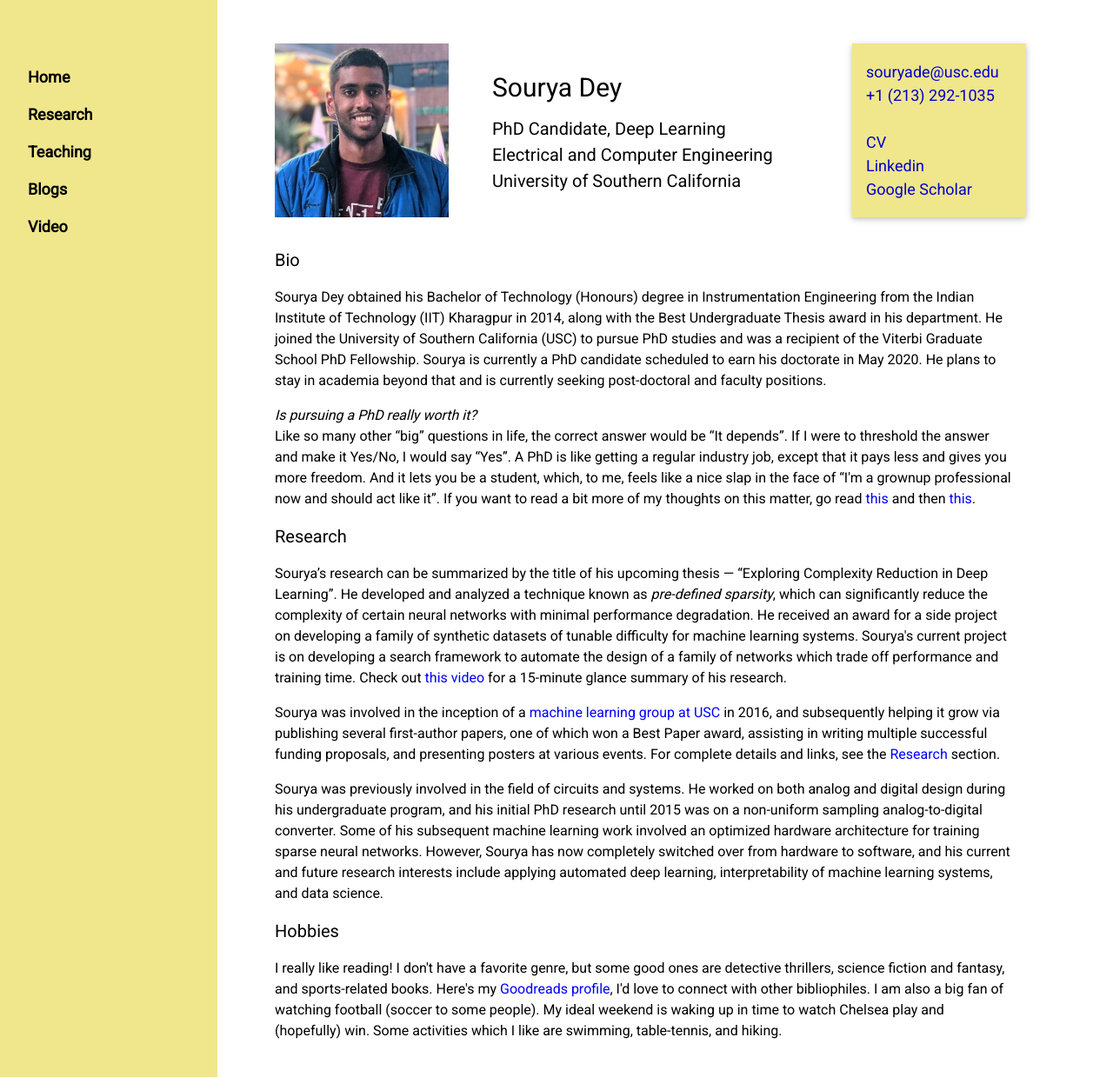
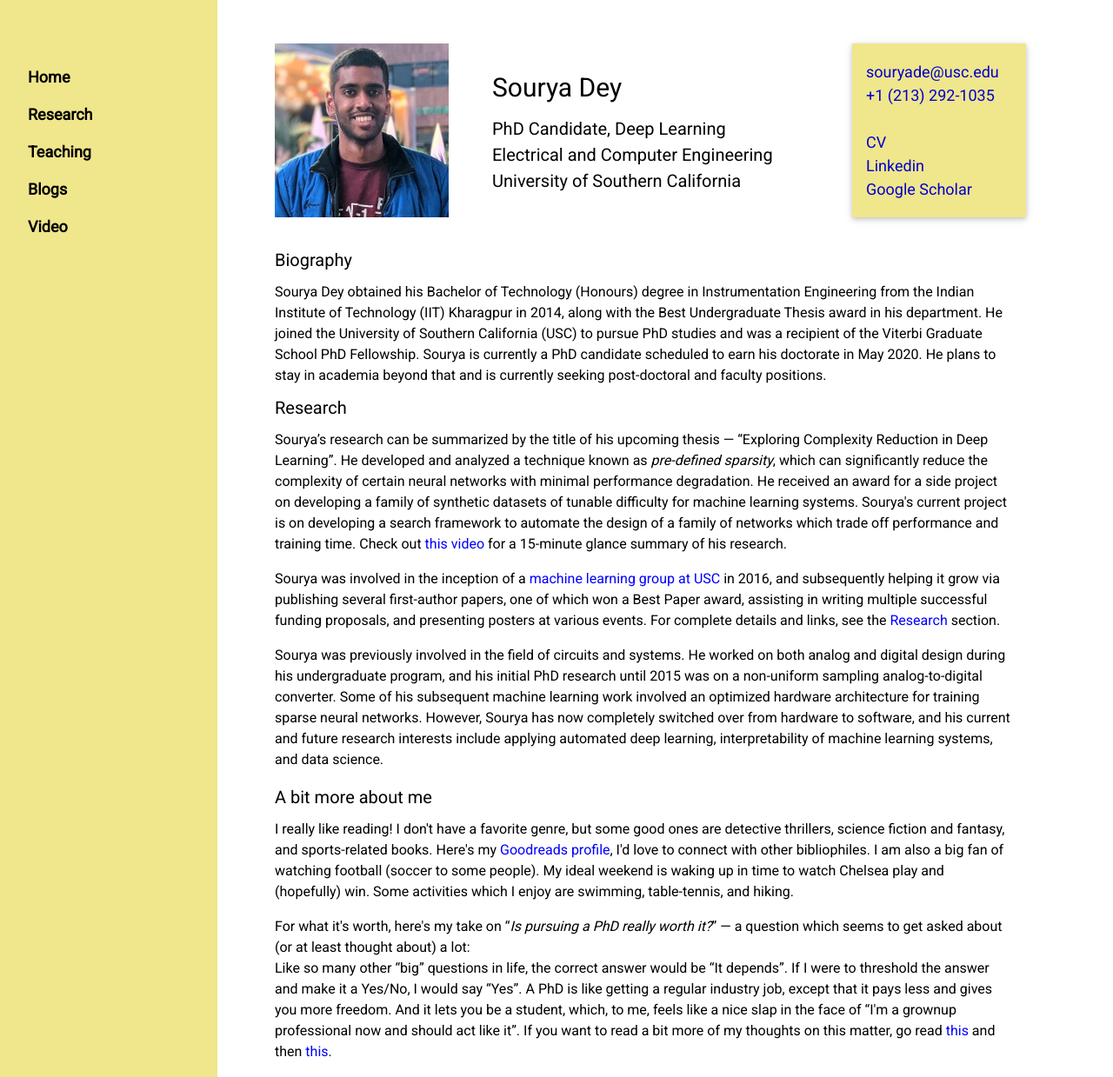
Before and after one commit to souryadey/souryadey.github.io, a Jekyll site: the page built from index.html, in a window 1280 px wide and 1239 px high. Shown: the whole window at 87% size. Built offline with Jekyll 4.4.1, drawn with Linux system fonts in a browser that asks for light colours.

Commit message:
editing homepage 2

```diff
--- a/index.html
+++ b/index.html
@@ -40,23 +40,22 @@
 <br>
 
 <div class="w3-container">
-	<h4>Bio</h4>
+	<h4>Biography</h4>
     	<!--
     	<ul>
             	<li>PhD in Electrical Engineering with minor in Computer Science, USC, expected 2020</li>
             	<li>Bachelor of Technology (Hons.) in Instrumentation Engineering, IIT Kharagpur, 2014</li>
     	</ul>
     	-->
-    	<p>Sourya Dey obtained his Bachelor of Technology (Honours) degree in Instrumentation Engineering from the Indian Institute of Technology (IIT) Kharagpur in 2014, along with the Best Undergraduate Thesis award in his department. He joined the University of Southern California (USC) to pursue PhD studies and was a recipient of the Viterbi Graduate School PhD Fellowship. Sourya is currently a PhD candidate scheduled to earn his doctorate in May 2020. He plans to stay in academia beyond that and is currently seeking post-doctoral and faculty positions.</p>
-
-	<p><i>Is pursuing a PhD really worth it?</i><br>
-	Like so many other <q>big</q> questions in life, the correct answer would be <q>It depends</q>. If I were to threshold the answer and make it Yes/No, I would say <q>Yes</q>. A PhD is like getting a regular industry job, except that it pays less and gives you more freedom. And it lets you be a student, which, to me, feels like a nice slap in the face of <q>I'm a grownup professional now and should act like it</q>. If you want to read a bit more of my thoughts on this matter, go read <a class="inlink" href="https://cobaltfolly.wordpress.com/2015/09/27/doctoral-realizations/" target="_blank">this</a> and then <a class="inlink" href="https://cobaltfolly.wordpress.com/2017/09/21/doctoral-realizations-ii/" target="_blank">this</a>.</p>
+    	Sourya Dey obtained his Bachelor of Technology (Honours) degree in Instrumentation Engineering from the Indian Institute of Technology (IIT) Kharagpur in 2014, along with the Best Undergraduate Thesis award in his department. He joined the University of Southern California (USC) to pursue PhD studies and was a recipient of the Viterbi Graduate School PhD Fellowship. Sourya is currently a PhD candidate scheduled to earn his doctorate in May 2020. He plans to stay in academia beyond that and is currently seeking post-doctoral and faculty positions.
 
 	<h4>Research</h4>
-	<p>Sourya’s research can be summarized by the title of his upcoming thesis &mdash; <q>Exploring Complexity Reduction in Deep Learning</q>. He developed and analyzed a technique known as <i>pre-defined sparsity</i>, which can significantly reduce the complexity of certain neural networks with minimal performance degradation. He received an award for a side project on developing a family of synthetic datasets of tunable difficulty for machine learning systems. Sourya's current project is on developing a search framework to automate the design of a family of networks which trade off performance and training time. Check out <a class="inlink" href="https://www.youtube.com/watch?v=jYymU_VFWnM" target="_blank">this video</a> for a 15-minute glance summary of his research.</p>
+	Sourya’s research can be summarized by the title of his upcoming thesis &mdash; <q>Exploring Complexity Reduction in Deep Learning</q>. He developed and analyzed a technique known as <i>pre-defined sparsity</i>, which can significantly reduce the complexity of certain neural networks with minimal performance degradation. He received an award for a side project on developing a family of synthetic datasets of tunable difficulty for machine learning systems. Sourya's current project is on developing a search framework to automate the design of a family of networks which trade off performance and training time. Check out <a class="inlink" href="https://www.youtube.com/watch?v=jYymU_VFWnM" target="_blank">this video</a> for a 15-minute glance summary of his research.
     <p>Sourya was involved in the inception of a <a class="inlink" href="https://hal.usc.edu/" target="_blank">machine learning group at USC</a> in 2016, and subsequently helping it grow via publishing several first-author papers, one of which won a Best Paper award, assisting in writing multiple successful funding proposals, and presenting posters at various events. For complete details and links, see the <a class="inlink" href="/research">Research</a> section.</p>
     <p>Sourya was previously involved in the field of circuits and systems. He worked on both analog and digital design during his undergraduate program, and his initial PhD research until 2015 was on a non-uniform sampling analog-to-digital converter. Some of his subsequent machine learning work involved an optimized hardware architecture for training sparse neural networks. However, Sourya has now completely switched over from hardware to software, and his current and future research interests include applying automated deep learning, interpretability of machine learning systems, and data science.</p>
 
-	<h4>Hobbies</h4>
-	<p>I really like reading! I don't have a favorite genre, but some good ones are detective thrillers, science fiction and fantasy, and sports-related books. Here's my <a class="inlink" href="https://www.goodreads.com/user/show/27352047-sourya-dey" target="_blank">Goodreads profile</a>, I'd love to connect with other bibliophiles. I am also a big fan of watching football (soccer to some people). My ideal weekend is waking up in time to watch Chelsea play and (hopefully) win. Some activities which I like are swimming, table-tennis, and hiking.</p>
+	<h4>A bit more about me</h4>
+	I really like reading! I don't have a favorite genre, but some good ones are detective thrillers, science fiction and fantasy, and sports-related books. Here's my <a class="inlink" href="https://www.goodreads.com/user/show/27352047-sourya-dey" target="_blank">Goodreads profile</a>, I'd love to connect with other bibliophiles. I am also a big fan of watching football (soccer to some people). My ideal weekend is waking up in time to watch Chelsea play and (hopefully) win. Some activities which I enjoy are swimming, table-tennis, and hiking.
+	<p>For what it's worth, here's my take on <q><i>Is pursuing a PhD really worth it?</i></q> &mdash; a question which seems to get asked about (or at least thought about) a lot:<br>
+	Like so many other <q>big</q> questions in life, the correct answer would be <q>It depends</q>. If I were to threshold the answer and make it a Yes/No, I would say <q>Yes</q>. A PhD is like getting a regular industry job, except that it pays less and gives you more freedom. And it lets you be a student, which, to me, feels like a nice slap in the face of <q>I'm a grownup professional now and should act like it</q>. If you want to read a bit more of my thoughts on this matter, go read <a class="inlink" href="https://cobaltfolly.wordpress.com/2015/09/27/doctoral-realizations/" target="_blank">this</a> and then <a class="inlink" href="https://cobaltfolly.wordpress.com/2017/09/21/doctoral-realizations-ii/" target="_blank">this</a>.</p>
 </div>
```
